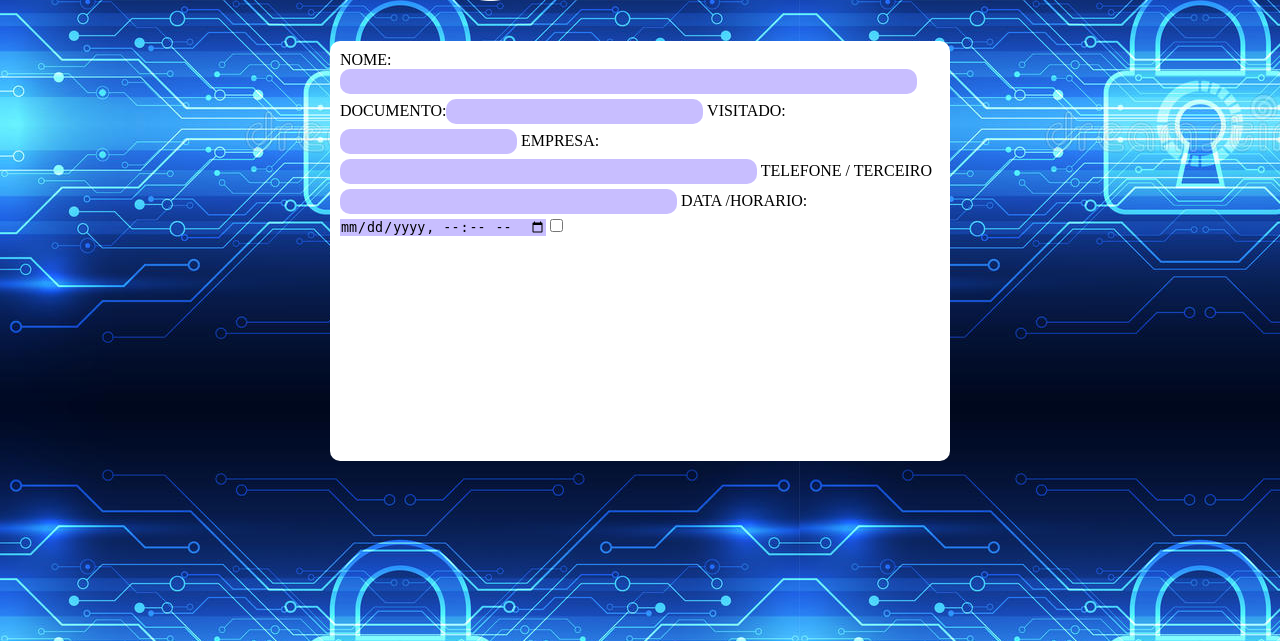
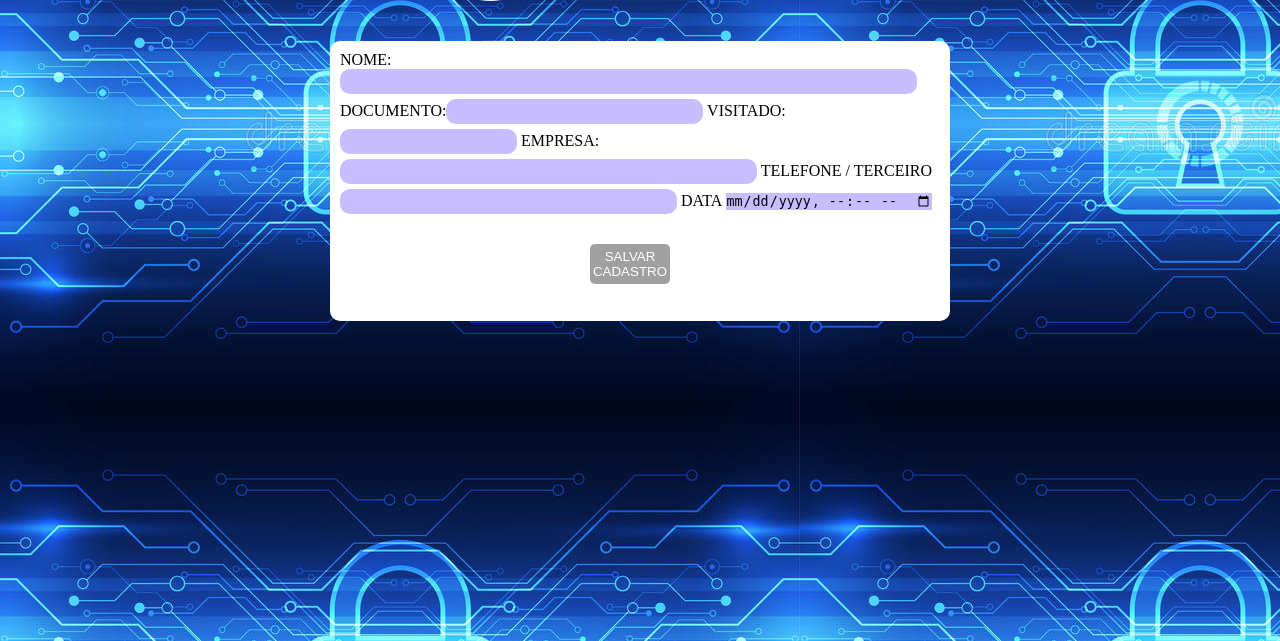
Before and after one commit to SerraJunior123/sistema-sparlak, a PHP site: page /visitas.html in a window 1280 px wide. Shown: the part 159-800 px from the top of the page. Run offline with PHP 8.4, Linux system fonts and the light colour scheme.

Commit message:
salvar 01

```diff
--- a/style.css
+++ b/style.css
@@ -63,11 +63,38 @@ input[type=text] {
     color: aliceblue;
 
 }
+.btn:hover{
+    cursor: pointer;
+    margin: 30px;
+    margin-left: 250px;
+    color: rgb(255, 255, 255);
+    border-radius: 5px;
+    width: 80px;
+    height: 40px;
+    background-color: rgb(80, 80, 80);
+
+
+
+
+}
 .form1{
+
+
     padding: 10px;
     border-radius: 10px;
     margin: auto;
     width: 600px;
-    height: 400px;
+    height: 260px;
     background-color: rgb(255, 255, 255);
 }
+
+.btn{
+    cursor: pointer;
+    margin: 30px;
+    margin-left: 250px;
+    color: white;
+    border-radius: 5px;
+    width: 80px;
+    height: 40px;
+    background-color: rgb(160, 160, 160);
+}
--- a/visitas.html
+++ b/visitas.html
@@ -20,9 +20,9 @@
         VISITADO:<input type="text" size="20px" style="background-color: rgb(200, 190, 255);margin-top: 5px;">
         EMPRESA:<input type="text" size="50px" style="background-color: rgb(200, 190, 255);margin-top: 5px;">
         TELEFONE / TERCEIRO <input type="text" size="40px" style="background-color: rgb(200, 190, 255);margin-top: 5px;">
-        DATA /HORARIO: <input type="datetime-local"style="background-color: rgb(200, 190, 255); margin-top: 5px;">
+        DATA <input type="datetime-local"style="background-color: rgb(200, 190, 255); margin-top: 5px;">
 
-        <input type="checkbox" value="salvar" >
+       <button class="btn">SALVAR CADASTRO</button>
 
 
     </form>
```
